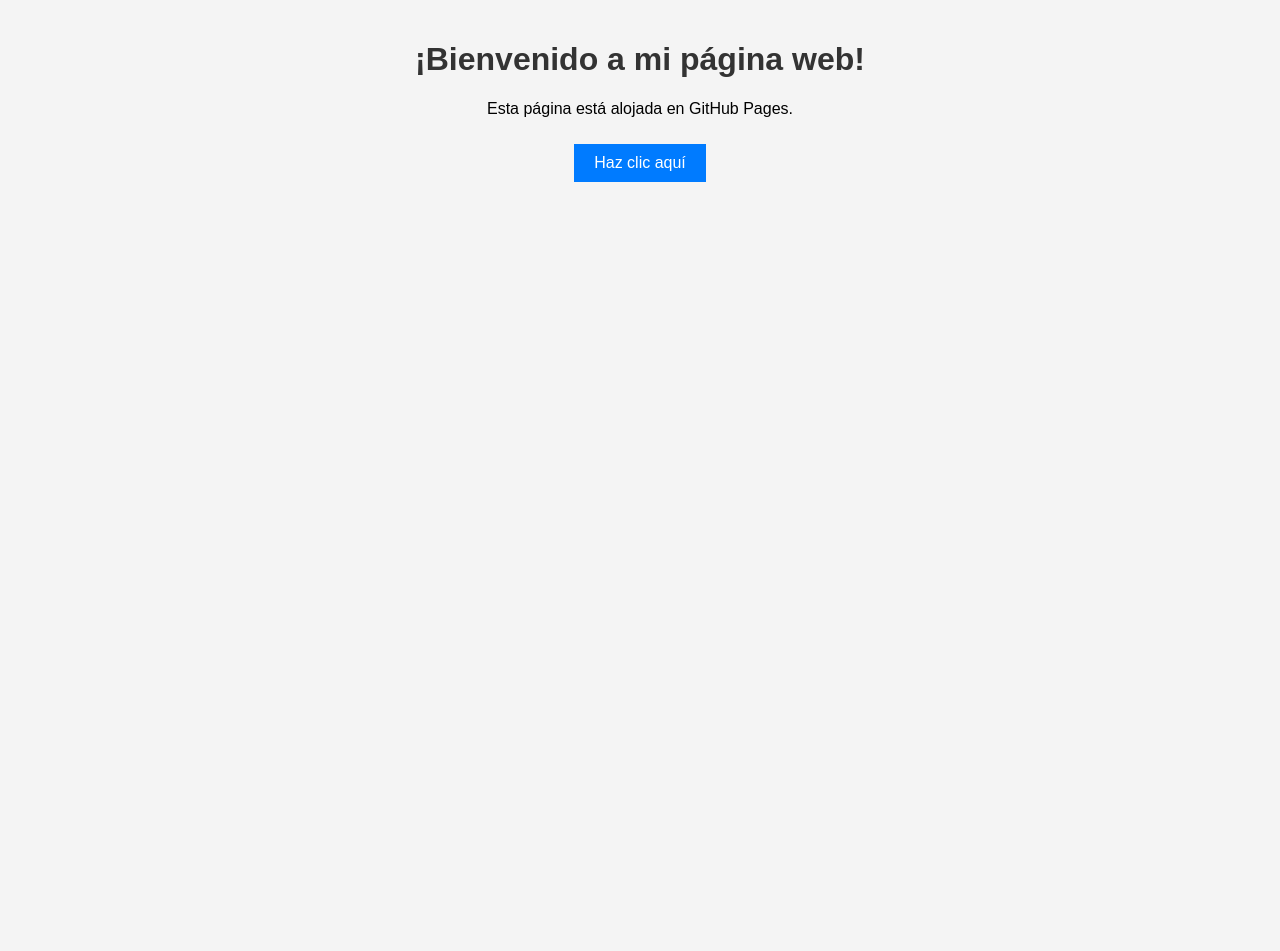
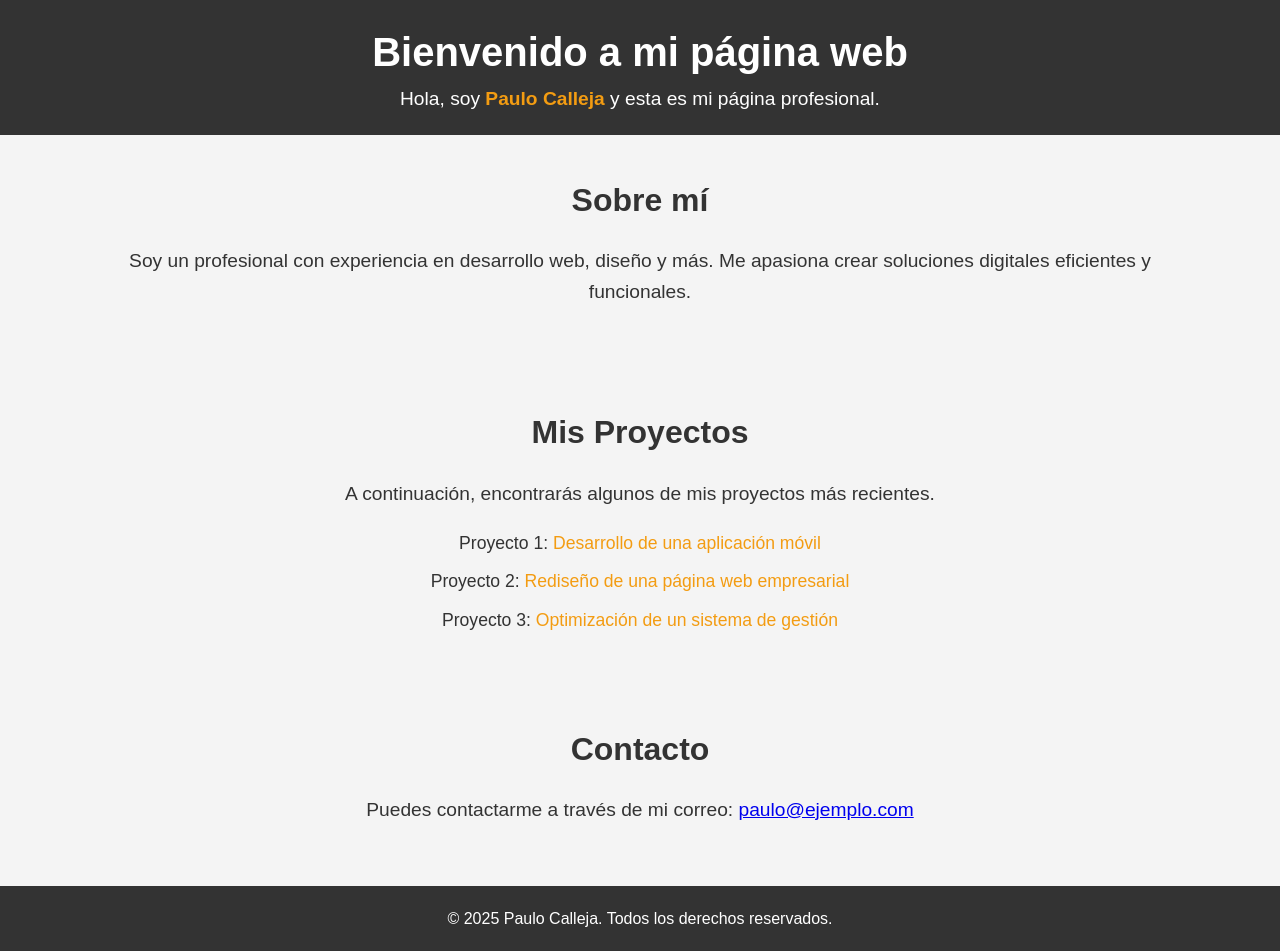
Before and after one commit to pcalleja20/pcalleja20.github.io, a plain HTML site: page index.html in a window 1280 px wide. Before the commit the page ends 800 px from the top, so only its background shows below. Drawn offline with Linux system fonts and the light colour scheme.

Commit message:
Actualizar los archivos HTML, CSS y JS

```diff
--- a/index.html
+++ b/index.html
@@ -3,14 +3,46 @@
 <head>
     <meta charset="UTF-8">
     <meta name="viewport" content="width=device-width, initial-scale=1.0">
-    <title>Mi Página Web</title>
+    <meta http-equiv="X-UA-Compatible" content="ie=edge">
+    <title>Página Profesional de Paulo Calleja</title>
     <link rel="stylesheet" href="styles.css">
 </head>
 <body>
-    <h1>¡Bienvenido a mi página web!</h1>
-    <p>Esta página está alojada en GitHub Pages.</p>
-    <button onclick="mostrarMensaje()">Haz clic aquí</button>
-    <p id="mensaje"></p>
+    <header>
+        <div class="container">
+            <h1>Bienvenido a mi página web</h1>
+            <p>Hola, soy <span class="highlight">Paulo Calleja</span> y esta es mi página profesional.</p>
+        </div>
+    </header>
+    <section id="about">
+        <div class="container">
+            <h2>Sobre mí</h2>
+            <p>Soy un profesional con experiencia en desarrollo web, diseño y más. Me apasiona crear soluciones digitales eficientes y funcionales.</p>
+        </div>
+    </section>
+    <section id="projects">
+        <div class="container">
+            <h2>Mis Proyectos</h2>
+            <p>A continuación, encontrarás algunos de mis proyectos más recientes.</p>
+            <ul>
+                <li>Proyecto 1: <span>Desarrollo de una aplicación móvil</span></li>
+                <li>Proyecto 2: <span>Rediseño de una página web empresarial</span></li>
+                <li>Proyecto 3: <span>Optimización de un sistema de gestión</span></li>
+            </ul>
+        </div>
+    </section>
+    <section id="contact">
+        <div class="container">
+            <h2>Contacto</h2>
+            <p>Puedes contactarme a través de mi correo: <a href="mailto:paulo@ejemplo.com">paulo@ejemplo.com</a></p>
+        </div>
+    </section>
+    <footer>
+        <div class="container">
+            <p>&copy; 2025 Paulo Calleja. Todos los derechos reservados.</p>
+        </div>
+    </footer>
+
     <script src="script.js"></script>
 </body>
 </html>
--- a/script.js
+++ b/script.js
@@ -1,3 +1,6 @@
-function mostrarMensaje() {
-    document.getElementById("mensaje").innerText = "¡Has hecho clic en el botón!";
-}
+document.addEventListener('DOMContentLoaded', () => {
+    const nameElement = document.querySelector('.highlight');
+    nameElement.addEventListener('click', () => {
+        alert('¡Hola, Paulo Calleja! Bienvenido a tu página web.');
+    });
+});
--- a/styles.css
+++ b/styles.css
@@ -1,25 +1,90 @@
+/* Reset some default styles */
+* {
+    margin: 0;
+    padding: 0;
+    box-sizing: border-box;
+}
+
+/* Body Styles */
 body {
     font-family: Arial, sans-serif;
-    text-align: center;
+    line-height: 1.6;
     background-color: #f4f4f4;
-    margin: 0;
-    padding: 20px;
-}
-
-h1 {
     color: #333;
 }
 
-button {
-    background-color: #007bff;
-    color: white;
-    border: none;
-    padding: 10px 20px;
-    cursor: pointer;
-    font-size: 16px;
-    margin-top: 10px;
+/* Header Styles */
+header {
+    background: #333;
+    color: #fff;
+    padding: 20px 0;
+    text-align: center;
 }
 
-button:hover {
-    background-color: #0056b3;
+header h1 {
+    font-size: 2.5rem;
 }
+
+header p {
+    font-size: 1.2rem;
+}
+
+header .highlight {
+    font-weight: bold;
+    color: #f39c12;
+}
+
+/* Section Styles */
+section {
+    padding: 40px 0;
+    text-align: center;
+}
+
+section h2 {
+    font-size: 2rem;
+    margin-bottom: 20px;
+}
+
+section p {
+    font-size: 1.2rem;
+    margin-bottom: 20px;
+}
+
+ul {
+    list-style: none;
+    margin-top: 20px;
+}
+
+ul li {
+    font-size: 1.1rem;
+    margin: 10px 0;
+}
+
+ul li span {
+    color: #f39c12;
+}
+
+/* Footer Styles */
+footer {
+    background-color: #333;
+    color: #fff;
+    text-align: center;
+    padding: 20px 0;
+}
+
+/* Container class for centering content */
+.container {
+    width: 80%;
+    margin: 0 auto;
+}
+
+/* Responsive Styles */
+@media (max-width: 768px) {
+    header h1 {
+        font-size: 2rem;
+    }
+
+    section h2 {
+        font-size: 1.6rem;
+    }
+}
```
